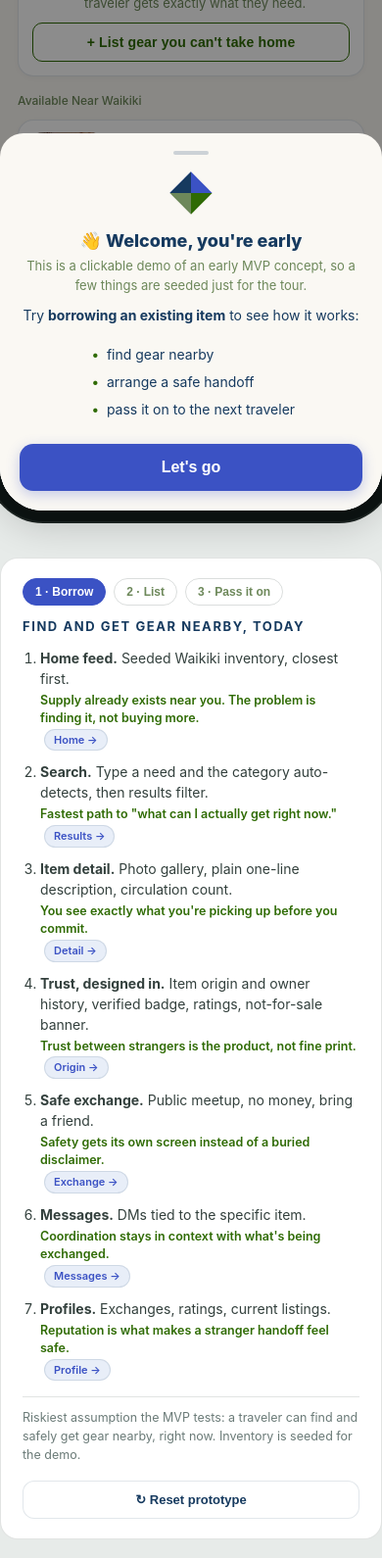
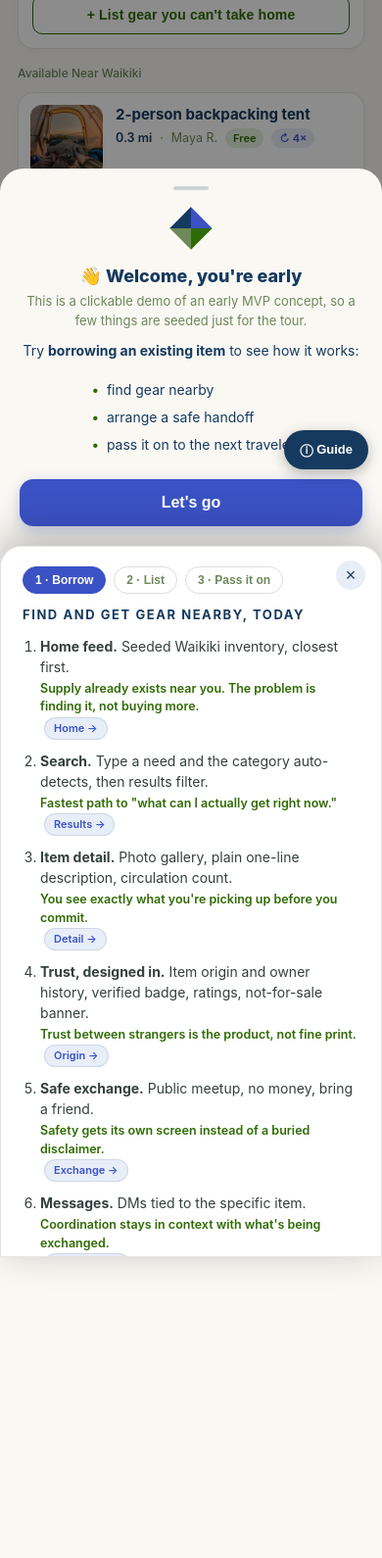
Before and after one commit to bbrdnx/TravelersSupplyExchange, a website: page index.html in a window 390 px wide. Shown: the part 287-1877 px from the top of the page at 98% size. After the commit the page ends 844 px from the top, so only its background shows below. Drawn offline with Linux system fonts and the light colour scheme; grey boxes are pictures that could not be loaded.

Commit message:
Immersive mobile view: edge-to-edge phone + collapsible guide overlay

```diff
--- a/index.html
+++ b/index.html
@@ -472,6 +472,38 @@
   @media (prefers-reduced-motion: reduce){
     *{animation-duration:.001ms !important;animation-iteration-count:1 !important;transition-duration:.001ms !important}
   }
+
+  /* ===== Immersive mobile (real-phone feel) ===== */
+  /* Floating guide trigger + overlay backdrop + in-overlay close, hidden on desktop */
+  .guide-fab{display:none}
+  .guide-backdrop{display:none}
+  .guide-close{display:none}
+
+  @media (max-width:600px){
+    /* App fills the whole screen, no gray page, no bezel, no notch */
+    body{padding:0;gap:0;margin:0;background:var(--bg);display:block;min-height:100dvh}
+    .phone{width:100vw;height:100dvh;border-radius:0;box-shadow:none}
+    .notch{display:none}
+
+    /* Floating "Guide" button, sits above the tab bar */
+    .guide-fab{display:inline-flex;align-items:center;gap:6px;position:fixed;right:14px;bottom:78px;z-index:100;
+      height:40px;padding:0 16px;background:var(--navy);color:#fff;border:none;border-radius:999px;
+      font-size:13px;font-weight:600;box-shadow:0 4px 14px rgba(0,0,0,.28);cursor:pointer}
+    .guide-fab:active{transform:scale(.96)}
+
+    /* Caption becomes a bottom-sheet overlay */
+    .guide-backdrop{display:block;position:fixed;inset:0;background:rgba(0,0,0,.42);
+      opacity:0;visibility:hidden;transition:opacity .3s ease;z-index:110}
+    .guide-backdrop.open{opacity:1;visibility:visible}
+    .caption{position:fixed;left:0;right:0;bottom:0;top:auto;width:100%;max-width:none;margin:0;
+      max-height:86dvh;overflow-y:auto;border-radius:22px 22px 0 0;
+      transform:translateY(100%);transition:transform .32s ease;z-index:120;
+      box-shadow:0 -10px 44px rgba(0,0,0,.28)}
+    .caption.open{transform:translateY(0)}
+    .guide-close{display:flex;align-items:center;justify-content:center;position:absolute;top:14px;right:16px;
+      width:30px;height:30px;border:none;border-radius:50%;background:var(--chip);color:var(--ink);
+      font-size:18px;line-height:1;cursor:pointer}
+  }
 </style>
 </head>
 <body>
@@ -1158,7 +1190,10 @@
 </div><!-- end .phone -->
 
 <!-- ===== SIDE CAPTION ===== -->
+<button type="button" class="guide-fab" onclick="openGuide()">ⓘ Guide</button>
+<div class="guide-backdrop" onclick="closeGuide()"></div>
 <div class="caption">
+  <button type="button" class="guide-close" onclick="closeGuide()" aria-label="Close guide">×</button>
   <div class="caption-tabs">
     <button type="button" class="caption-tab active" data-cap="borrow" onclick="showCaption('borrow',this)">1 · Borrow</button>
     <button type="button" class="caption-tab" data-cap="list" onclick="showCaption('list',this)">2 · List</button>
@@ -1533,6 +1568,7 @@
 
   // ── Navigation ─────────────────────────────────────────────────
   function go(id){
+    closeGuide();   // dismiss the mobile guide overlay when navigating
     document.querySelectorAll('.screen').forEach(function(s){ s.classList.remove('active'); });
     document.getElementById(id).classList.add('active');
     var scrollEl = document.querySelector(
@@ -1549,6 +1585,18 @@
     if(which === 'borrow') go('s-home');
     if(which === 'list'){ resetListFlow(); go('s-list-details'); }
     if(which === 'relist') go('s-home');
+  }
+
+  // ── Mobile guide overlay ───────────────────────────────────────
+  function openGuide(){
+    document.querySelector('.caption').classList.add('open');
+    document.querySelector('.guide-backdrop').classList.add('open');
+  }
+  function closeGuide(){
+    var cap = document.querySelector('.caption');
+    if(cap) cap.classList.remove('open');
+    var bd = document.querySelector('.guide-backdrop');
+    if(bd) bd.classList.remove('open');
   }
 
   // ── Bottom sheets ──────────────────────────────────────────────
--- /dev/null
+++ b/package.json
@@ -0,0 +1,5 @@
+{
+  "dependencies": {
+    "jsdom": "^29.1.1"
+  }
+}
```
Also changed, not shown: CLAUDE.md (+1 -0 lines), 1 other file.
